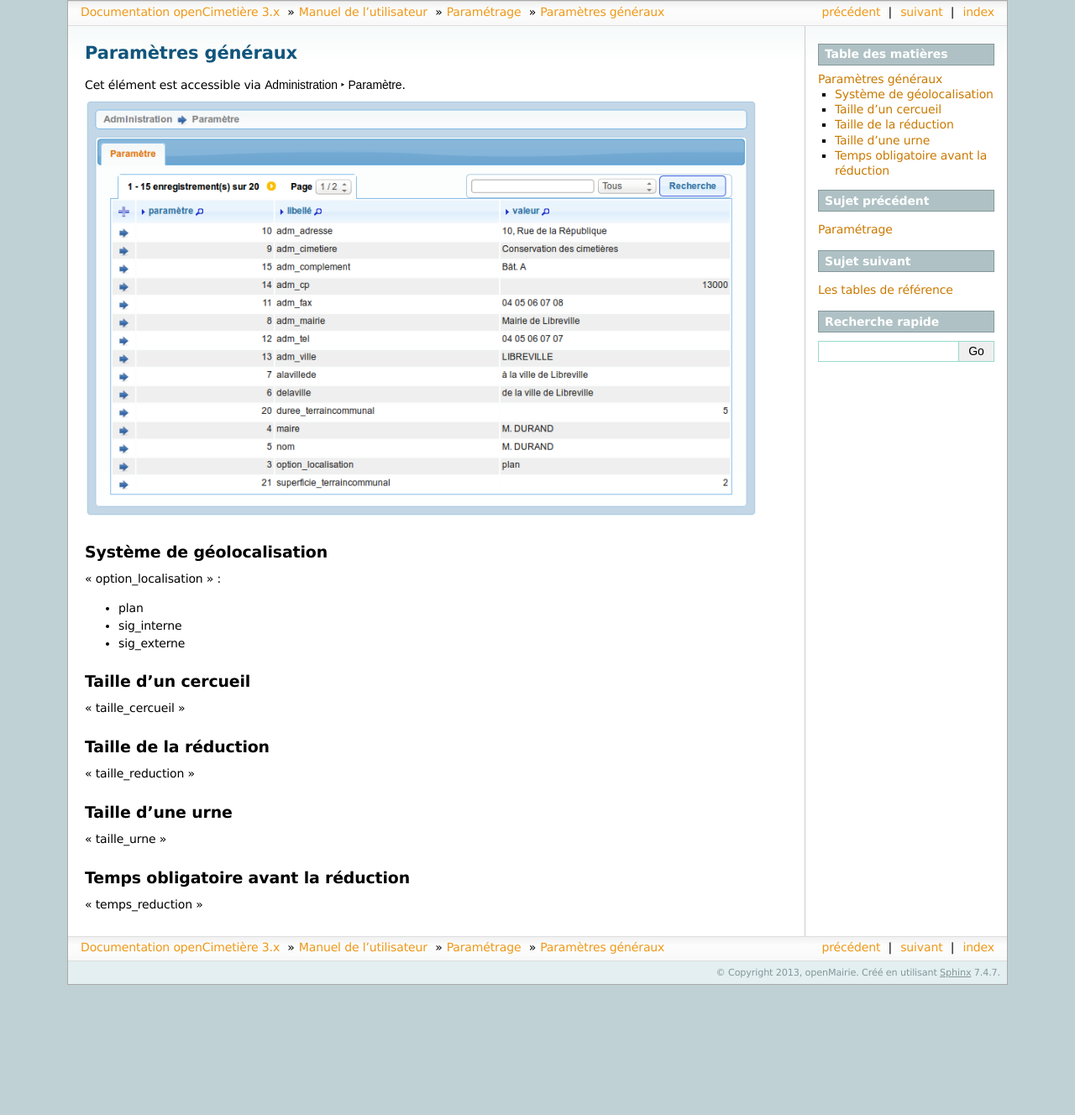
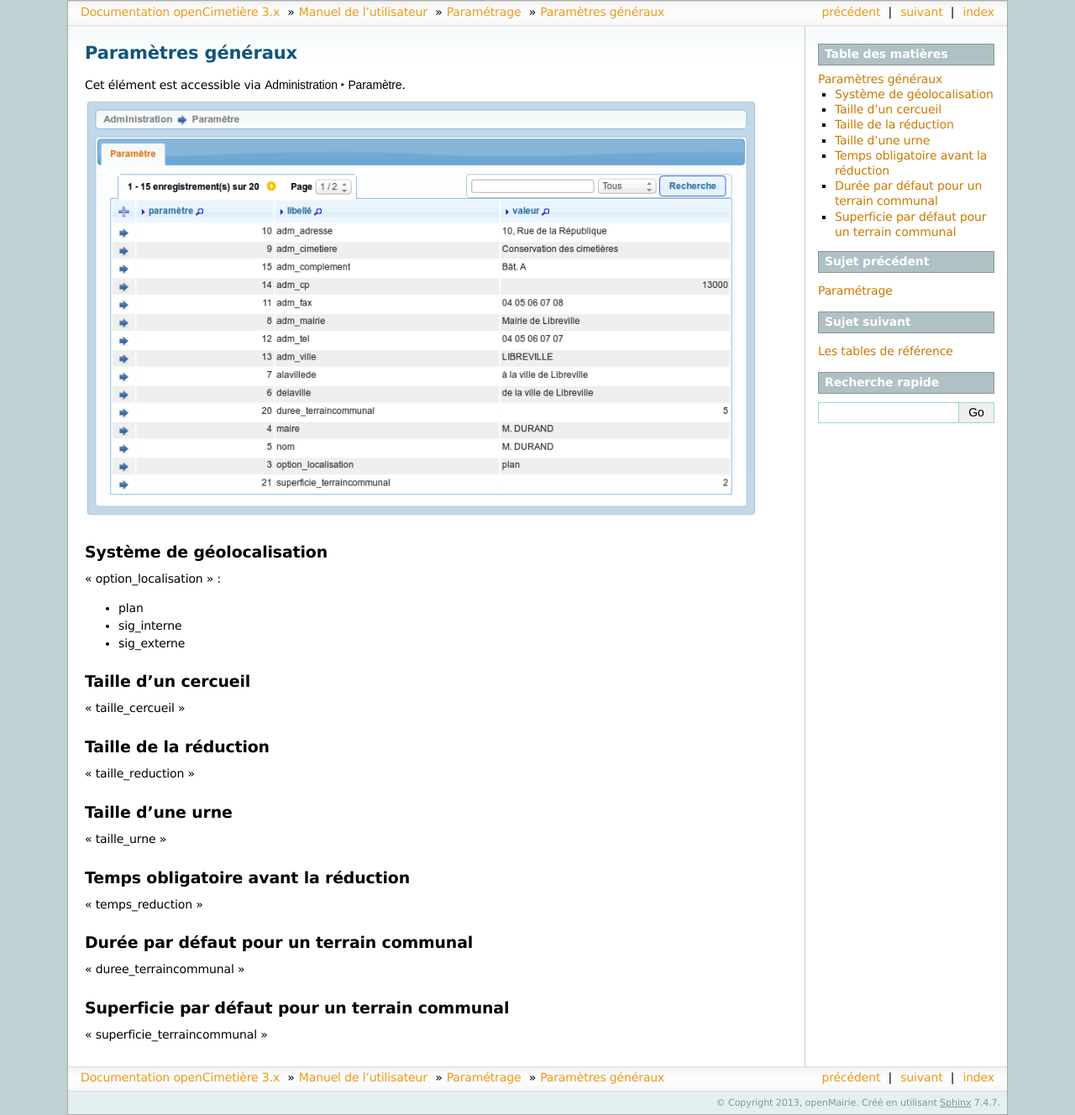
Before and after one commit to KevinFoisnet/opencimetiere-documentation, a Sphinx documentation site: the page built from source/manuel_utilisateur/parametres_generaux.rst, in a window 1280 px wide. Shown: the whole page at 84% size. Built offline with Sphinx 7.4.7, drawn with Linux system fonts in a browser that asks for light colours; before the commit the page ends 1173 px from its top, so only the background shows below that.

Commit message:
Ajout des deux paramètres pour la section terrain communal

```diff
--- a/source/manuel_utilisateur/emplacement.rst
+++ b/source/manuel_utilisateur/emplacement.rst
@@ -57,6 +57,12 @@ Le terrain communal
 => terrain commun
 
 
+Deux valeurs sont présentes par défaut au chargement du formulaire :
+
+
+- superficie_terraincommunal : valeur par défaut 2 (:ref:`superficie_terraincommunal`)
+- duree_terraincommunal : valeur par défaut 5 (:ref:`duree_terraincommunal`)
+
 
 
 .. _ossuaire:
--- a/source/manuel_utilisateur/parametres_generaux.rst
+++ b/source/manuel_utilisateur/parametres_generaux.rst
@@ -49,3 +49,20 @@ Temps obligatoire avant la réduction
 ------------------------------------
 
 "temps_reduction"
+
+
+.. _duree_terraincommunal:
+
+Durée par défaut pour un terrain communal
+-----------------------------------------
+
+"duree_terraincommunal"
+
+
+
+.. _superficie_terraincommunal:
+
+Superficie par défaut pour un terrain communal
+----------------------------------------------
+
+"superficie_terraincommunal"
```
